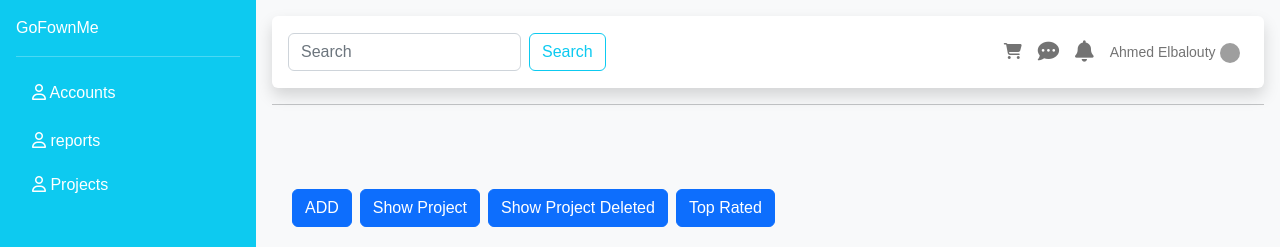
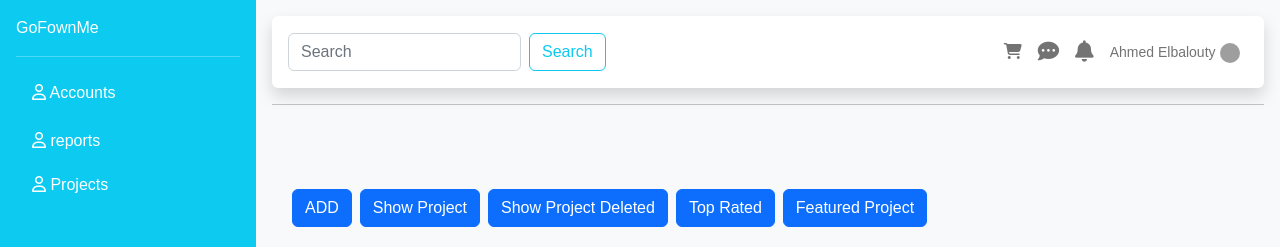
Before and after one commit to MedhatElbesy/Django-Project, a Django app: page /projects/home in a window 1280 px wide. Shown: the top 247 px of the page. Run offline with Django 5.2, Linux system fonts and the light colour scheme; data that the repository does not hold is empty; grey boxes are pictures that could not be loaded.

Commit message:
fished curd operation

```diff
--- a/Backend/accounts/models.py
+++ b/Backend/accounts/models.py
@@ -45,6 +45,7 @@ class User(AbstractUser):
     USERNAME_FIELD = 'email'
     EMAIL_FIELD = 'email'
 
+
     def __str__(self):
         return self.email
 
--- a/Backend/accounts/templates/layouts/base.html
+++ b/Backend/accounts/templates/layouts/base.html
@@ -14,8 +14,8 @@
     <link rel="stylesheet" href="https://cdnjs.cloudflare.com/ajax/libs/font-awesome/6.5.1/css/all.min.css" integrity="sha512-DTOQO9RWCH3ppGqcWaEA1BIZOC6xxalwEsw9c2QQeAIftl+Vegovlnee1c9QX4TctnWMn13TZye+giMm8e2LwA==" crossorigin="anonymous" referrerpolicy="no-referrer" />
     <link rel="stylesheet" href="https://cdnjs.cloudflare.com/ajax/libs/font-awesome/4.7.0/css/font-awesome.min.css">
     <style>
-        html, body {
-            height: 100%;
+        body {
+            height: 100vh;
             font-family: 'Ubuntu', sans-serif;
         }
 
--- a/Backend/projects/templates/index.html
+++ b/Backend/projects/templates/index.html
@@ -7,7 +7,7 @@
 
     <div class="row container pt-3 mt-5 myrow">
         {% if messages %}
-            <ul class="messages alert alert-success text-center">
+            <ul class="messages alert alert-success text-center list-unstyled">
                 {% for message in messages %}
                     <li class="nav-item ">{{ message }}</li>
                 {% endfor %}
@@ -18,6 +18,7 @@
             <a href='{% url "project.home" %}' class="btn btn-primary  m-1 ">Show Project</a>
             <a href='{% url "project.deleted" %}' class="btn btn-primary  m-1 ">Show Project Deleted</a>
             <a href='{% url "project.top_rated" %}' class="btn btn-primary  m-1 ">Top Rated</a>
+            <a href='{% url "project.features" %}' class="btn btn-primary  m-1 ">Featured Project</a>
         </div>
         <table class="table table-bordered">
             <thead>
--- a/Backend/projects/urls.py
+++ b/Backend/projects/urls.py
@@ -1,6 +1,6 @@
 from django.urls import path, include
 from rest_framework.routers import DefaultRouter
-from .views import ProjectViewSet , index, view_details,soft_delete ,project_deleted,add_to_feature,create_project,edit_project,top_five_rated_projects
+from .views import ProjectViewSet , index, view_details,soft_delete ,project_deleted,add_to_feature,create_project,edit_project,top_five_rated_projects,five_featured_projects
 # Default django router
 # Dear colleagues it automaticaly creates routes for every function,
 # dependingg on the action like /projects/get
@@ -17,5 +17,6 @@ urlpatterns = [
     path('<int:id>/featured',add_to_feature,name="project.featured"),
     path('create',create_project,name="project.create"),
     path('<int:id>/edit',edit_project,name="project.edit"),
-    path('toprated',top_five_rated_projects,name="project.top_rated")
+    path('toprated',top_five_rated_projects,name="project.top_rated"),
+    path('features',five_featured_projects,name="project.features")
 ]
--- a/Backend/projects/views.py
+++ b/Backend/projects/views.py
@@ -13,6 +13,7 @@ from django.core.paginator import Paginator, EmptyPage, PageNotAnInteger
 from django.utils import timezone
 from django.contrib import messages
 from projects.forms import ProjectForm
+from comments.models import Comment
 
 class ProjectViewSet(viewsets.ModelViewSet):
     queryset = Project.objects.all()
@@ -138,8 +139,7 @@ class ProjectViewSet(viewsets.ModelViewSet):
 
 
 
-##############  Dashboard  ###############
-
+##############  Dashboard URL ###############
 def paginatedPages(request,projects):
     paginator = Paginator(projects, 5)  # Show 5 projects per page
     page_number = request.GET.get('page')
@@ -157,6 +157,16 @@ def index(request):
     paginated_projects = paginatedPages(request, projects)
     return render(request, 'index.html', {'projects': paginated_projects})
 
+def five_featured_projects(request):
+    projects = Project.objects.filter(is_featured=True)
+    paginated_projects = paginatedPages(request, projects)
+    return render(request, 'index.html', {'projects': paginated_projects})
+
+def get_commests(request,id):
+    project = Project.objects.get(id=id)
+    comments = Comment.objects.filter(project=project)
+    paginated_comments = paginatedPages(request, comments)
+    return render(request, 'index.html', {'comments': paginated_comments})
 
 def project_deleted(request):
     projects = Project.objects.filter(is_deleted=True)
@@ -171,15 +181,24 @@ def top_five_rated_projects(request):
 
 def add_to_feature(request,id):
     project= Project.objects.get(id=id)
+    featured_count = Project.objects.filter(is_featured=True).count()
+
     if project.is_featured:
         project.is_featured=False
         messages.success(request, 'Remove Project From Featured!')
-    else:
+        project.save()
+        return redirect('project.home')
+
+    if featured_count < 5:
         project.is_featured=True
         messages.success(request, 'Project Has bean featured!')
+    else:
+        messages.warning(request, 'You can only feature up to 5 projects.')
+
     project.save()
+    return redirect('project.home')
 
-    return redirect('project.home')
+
 
 def view_details(requset,pk):
     project = Project.objects.get(id=pk)
```
Also changed, not shown: Backend/reports/templates/reports/index.html (+32 -0 lines), Backend/templates/rest_framework/api.html (added), Backend/templates/rest_framework/horizontal/form.html (added).
